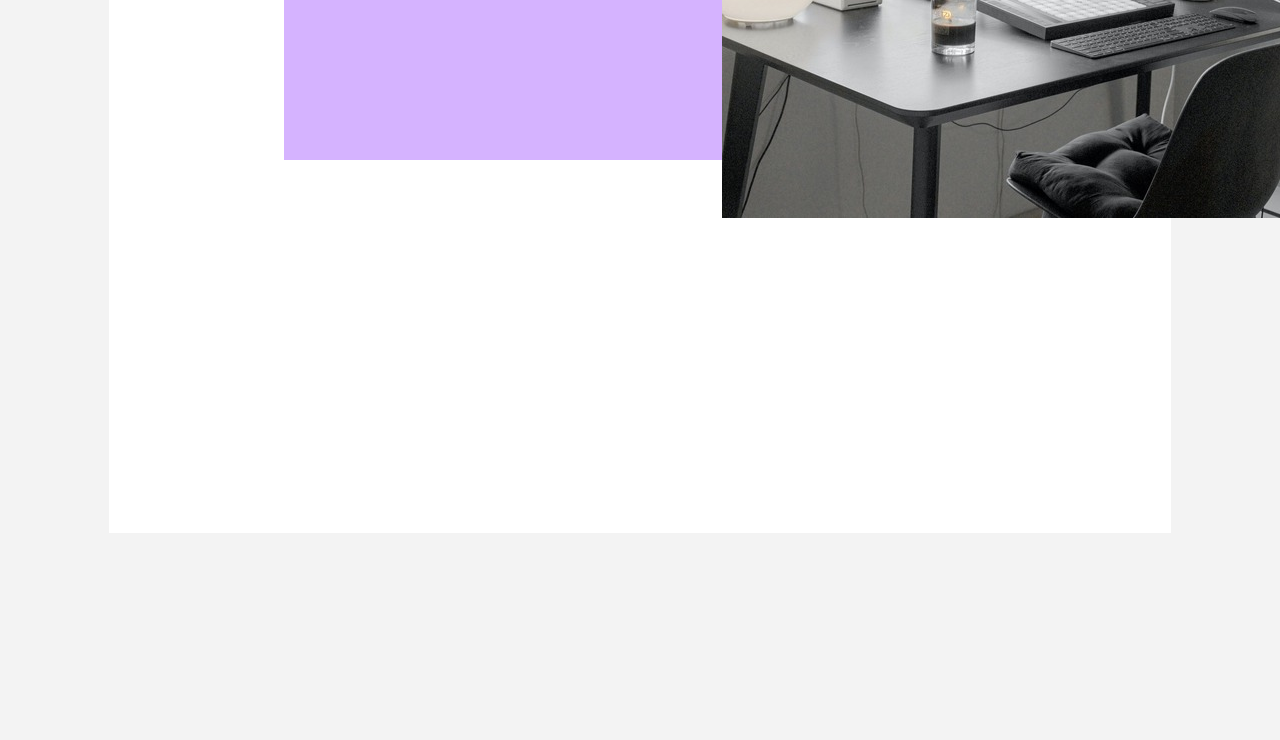
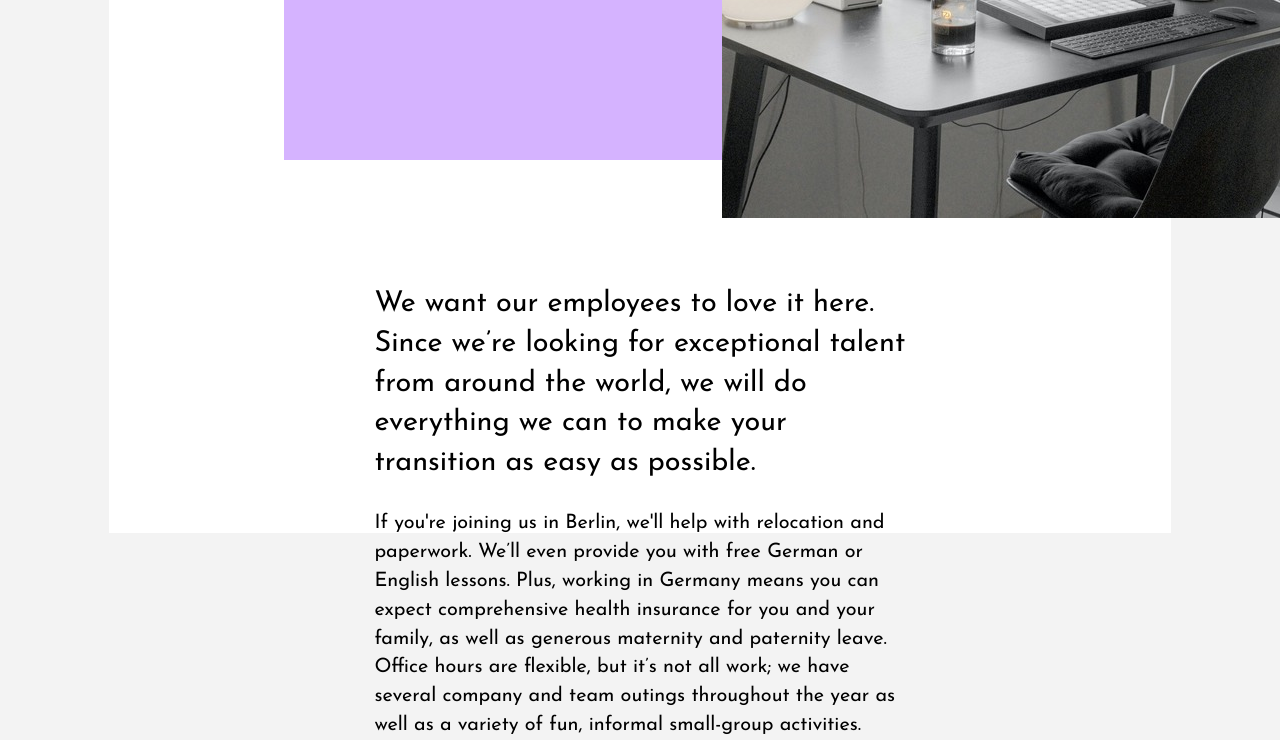
Before and after one commit to love-to-code108/website1, a website: page public/index.html in a window 1280 px wide. Shown: the part 7467-8207 px from the top of the page. Before the commit the page ends 8139 px from the top, so only its background shows below. Drawn offline with Linux system fonts and the light colour scheme.

Commit message:
completed the thirteenth part from the hero section

```diff
--- a/public/index.html
+++ b/public/index.html
@@ -166,7 +166,11 @@
 
             <!-- =================================================== -->
             <!-- the thirteenth part from the hero section -->
-
+            <div id="part13">
+                <p class="part41">We want our employees to love it here. Since we’re looking for exceptional talent from around the world, we will do everything we can to make your transition as easy as possible.
+                </p>
+                <p class="part42">If you're joining us in Berlin, we'll help with relocation and paperwork. We’ll even provide you with free German or English lessons. Plus, working in Germany means you can expect comprehensive health insurance for you and your family, as well as generous maternity and paternity leave. Office hours are flexible, but it’s not all work; we have several company and team outings throughout the year as well as a variety of fun, informal small-group activities.</p>
+            </div>
 
 
         </div>
--- a/src/styles.css
+++ b/src/styles.css
@@ -440,6 +440,15 @@ the twelth part from the hero section  */
 /* the thirteenth part from the hero section */
 
 
+#part13{
+    width: 50%;
+    position: relative;
+    top: 11.8%;
+}
+
+/* ============================================================== */
+/* the fourteenth part from the hero section */
+
 
 
 
```
